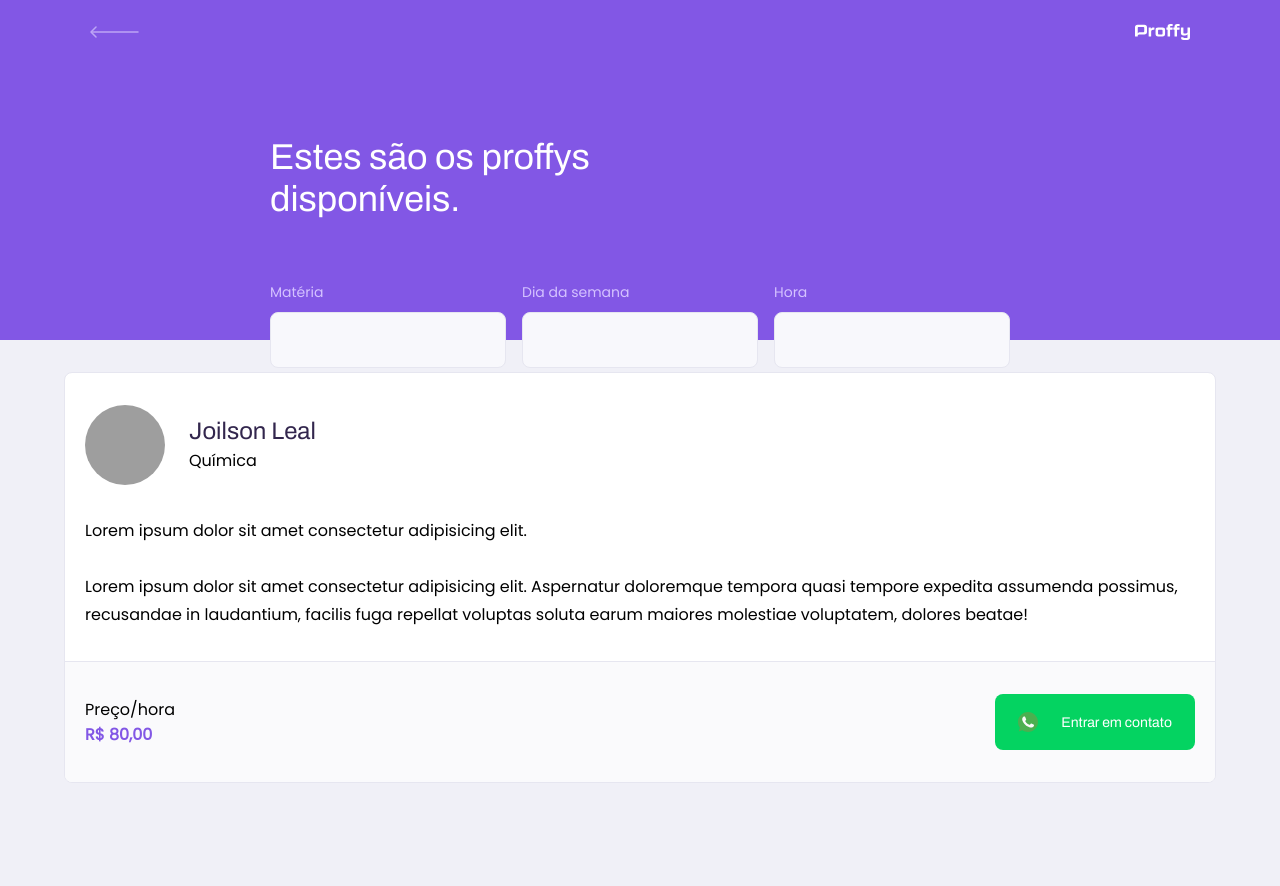
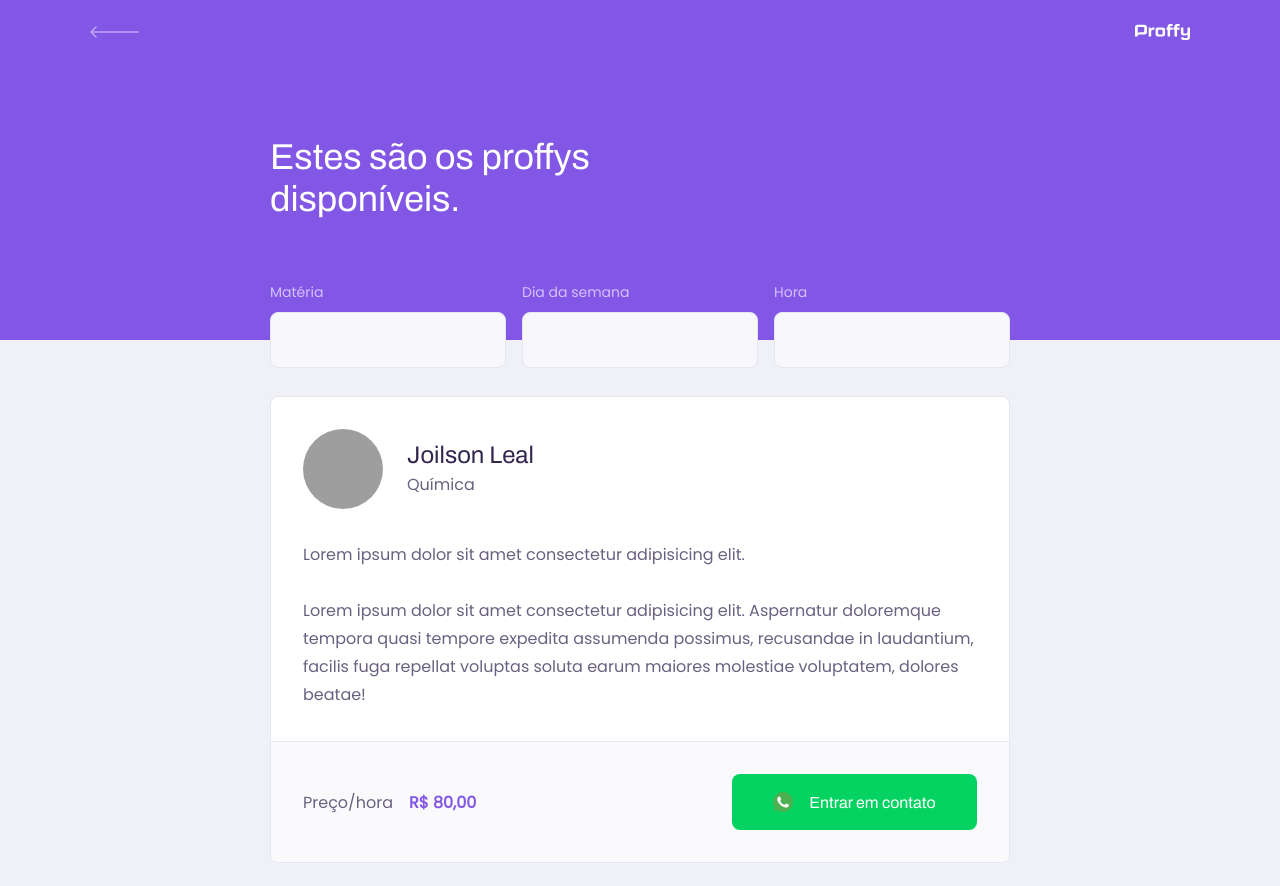
Before and after one commit to joilsonLeal/proffy-web, a React (Create React App) app: page /study in a window 1280 px wide. Shown: the top 886 px of the page. Before the commit the page ends 800 px from the top, so only its background shows below. Built offline with nearby package versions, Linux system fonts and the light colour scheme; grey boxes are pictures that could not be loaded; the HTML template or start-up script is replaced by a standard one.

Commit message:
feature: criação de componente teacherItem e estilização desktop

```diff
--- a/src/assets/styles/global.css
+++ b/src/assets/styles/global.css
@@ -46,6 +46,7 @@
 button,
 textarea {
     font: 500 1.6rem Poppins;
+    color: var(--color-text-base);
 }
 
 .container {
--- /dev/null
+++ b/src/components/TeacherItem/index.tsx
@@ -0,0 +1,38 @@
+import React from 'react';
+
+import whatsappIcon from '../../assets/images/icons/whatsapp.svg';
+
+import './styles.css';
+
+function TeacherItem() {
+    return (
+        <article className="teacher-item">
+            <header>
+                <img src="https://avatars0.githubusercontent.com/u/33378274?s=460&u=35316d2855c783496986fce7512ad6cce75bf890&v=4" alt="Joilson Leal"/>
+                <div>
+                    <strong>Joilson Leal</strong>
+                    <span>Química</span>
+                </div>
+            </header>
+
+            <p>
+                Lorem ipsum dolor sit amet consectetur adipisicing elit.
+                <br/><br/>
+                Lorem ipsum dolor sit amet consectetur adipisicing elit. Aspernatur doloremque tempora quasi tempore expedita assumenda possimus, recusandae in laudantium, facilis fuga repellat voluptas soluta earum maiores molestiae voluptatem, dolores beatae!
+            </p>
+
+            <footer>
+                <p>
+                    Preço/hora
+                    <strong>R$ 80,00</strong>
+                </p>
+                <button type="button">
+                    <img src={whatsappIcon} alt="Whatsapp" />
+                    Entrar em contato
+                </button>
+            </footer>
+        </article>
+    );
+}
+
+export default TeacherItem;
--- /dev/null
+++ b/src/components/TeacherItem/styles.css
@@ -0,0 +1,102 @@
+.teacher-item {
+    background: var(--color-box-base);
+    border: 1px solid var(--color-line-in-white);
+    border-radius: 0.8rem;
+    margin-top: 2.4rem;
+    overflow: hidden;
+}
+
+.teacher-item header {
+    padding: 3.2rem 2rem;
+    display: flex;
+    align-items: center;
+}
+
+.teacher-item header img {
+    width: 8rem;
+    height: 8rem;
+    border-radius: 50%;
+}
+
+.teacher-item header div {
+    margin-left: 2.4rem;
+}
+
+.teacher-item header div strong {
+    font: 700 2.4rem Archivo;
+    display: block;
+    color: var(--color-text-title);
+}
+
+.teacher-item header div span {
+    font: 1.6rem;
+    display: block;
+    margin-top: 0.4rem;
+}
+
+.teacher-item > p {
+    padding: 0 2rem;
+    font-size: 1.6rem;
+    line-height: 2.8rem;
+}
+
+.teacher-item footer {
+    padding: 3.2rem 2rem;
+    background: var(--color-box-footer);
+    border-top: 1px solid var(--color-line-in-white);
+    margin-top: 3.2rem;
+    display: flex;
+    align-items: center;
+    justify-content: space-between;
+}
+
+.teacher-item footer p strong {
+    color: var(--color-primary);
+    font-size: 1.6rem;
+    display: block;
+}
+
+.teacher-item footer button {
+    width: 20rem;
+    height: 5.6rem;
+    background: var(--color-secundary);
+    color: var(--color-button-text);
+    border: 0;
+    border-radius: 0.8rem;
+    cursor: pointer;
+    font: 700 1.4rem Archivo;
+    display: flex;
+    align-items: center;
+    justify-content: space-evenly;
+    transition: 0.2s;
+}
+
+.teacher-item footer button:hover {
+    background: var(--color-secundary-dark);
+}
+
+@media (min-width: 700px) {
+    .teacher-item header,
+    .teacher-item footer {
+        padding: 3.2rem;
+    }
+
+    .teacher-item > p {
+        padding: 0 3.2rem;
+    }
+
+    .teacher-item footer p strong {
+        display: initial;
+        margin-left: 1.6rem;
+    }
+
+    .teacher-item footer button {
+        width: 24.5rem;
+        font-size: 1.6rem;
+        justify-content: center;
+    }
+
+    .teacher-item footer button img {
+        margin-right: 1.6rem;
+    }
+}
--- a/src/pages/TeacherList/index.tsx
+++ b/src/pages/TeacherList/index.tsx
@@ -1,8 +1,7 @@
 import React from 'react';
 
 import PageHeader from '../../components/PageHeader';
-
-import whatsappIcon from '../../assets/images/icons/whatsapp.svg';
+import TeacherItem from '../../components/TeacherItem';
 
 import './styles.css';
 
@@ -29,32 +28,9 @@
             </PageHeader>
 
             <main>
-                <article className="teacher-item">
-                    <header>
-                        <img src="https://avatars0.githubusercontent.com/u/33378274?s=460&u=35316d2855c783496986fce7512ad6cce75bf890&v=4" alt="Joilson Leal"/>
-                        <div>
-                            <strong>Joilson Leal</strong>
-                            <span>Química</span>
-                        </div>
-                    </header>
-
-                    <p>
-                        Lorem ipsum dolor sit amet consectetur adipisicing elit.
-                        <br/><br/>
-                        Lorem ipsum dolor sit amet consectetur adipisicing elit. Aspernatur doloremque tempora quasi tempore expedita assumenda possimus, recusandae in laudantium, facilis fuga repellat voluptas soluta earum maiores molestiae voluptatem, dolores beatae!
-                    </p>
-
-                    <footer>
-                        <p>
-                            Preço/hora
-                            <strong>R$ 80,00</strong>
-                        </p>
-                        <button type="button">
-                            <img src={whatsappIcon} alt="Whatsapp" />
-                            Entrar em contato
-                        </button>
-                    </footer>
-                </article>
+               <TeacherItem />
+               <TeacherItem />
+               <TeacherItem />
             </main>
         </div>
     );
--- a/src/pages/TeacherList/styles.css
+++ b/src/pages/TeacherList/styles.css
@@ -52,83 +52,6 @@
     width: 90%;
 }
 
-.teacher-item {
-    background: var(--color-box-base);
-    border: 1px solid var(--color-line-in-white);
-    border-radius: 0.8rem;
-    margin-top: 2.4rem;
-    overflow: hidden;
-}
-
-.teacher-item header {
-    padding: 3.2rem 2rem;
-    display: flex;
-    align-items: center;
-}
-
-.teacher-item header img {
-    width: 8rem;
-    height: 8rem;
-    border-radius: 50%;
-}
-
-.teacher-item header div {
-    margin-left: 2.4rem;
-}
-
-.teacher-item header div strong {
-    font: 700 2.4rem Archivo;
-    display: block;
-    color: var(--color-text-title);
-}
-
-.teacher-item header div span {
-    font: 1.6rem;
-    display: block;
-    margin-top: 0.4rem;
-}
-
-.teacher-item > p {
-    padding: 0 2rem;
-    font-size: 1.6rem;
-    line-height: 2.8rem;
-}
-
-.teacher-item footer {
-    padding: 3.2rem 2rem;
-    background: var(--color-box-footer);
-    border-top: 1px solid var(--color-line-in-white);
-    margin-top: 3.2rem;
-    display: flex;
-    align-items: center;
-    justify-content: space-between;
-}
-
-.teacher-item footer p strong {
-    color: var(--color-primary);
-    font-size: 1.6rem;
-    display: block;
-}
-
-.teacher-item footer button {
-    width: 20rem;
-    height: 5.6rem;
-    background: var(--color-secundary);
-    color: var(--color-button-text);
-    border: 0;
-    border-radius: 0.8rem;
-    cursor: pointer;
-    font: 700 1.4rem Archivo;
-    display: flex;
-    align-items: center;
-    justify-content: space-evenly;
-    transition: 0.2s;
-}
-
-.teacher-item footer button:hover {
-    background: var(--color-secundary-dark);
-}
-
 @media (min-width: 700px) {
     #page-teacher-list {
         max-width: 100vw;
@@ -145,4 +68,10 @@
     #search-teachers .input-block + .input-block {
         margin-top: 0;
     }
+
+    #page-teacher-list main {
+        padding: 3.2rem 0;
+        max-width: 740px;
+        margin: 0 auto;
+    }
 }
```
